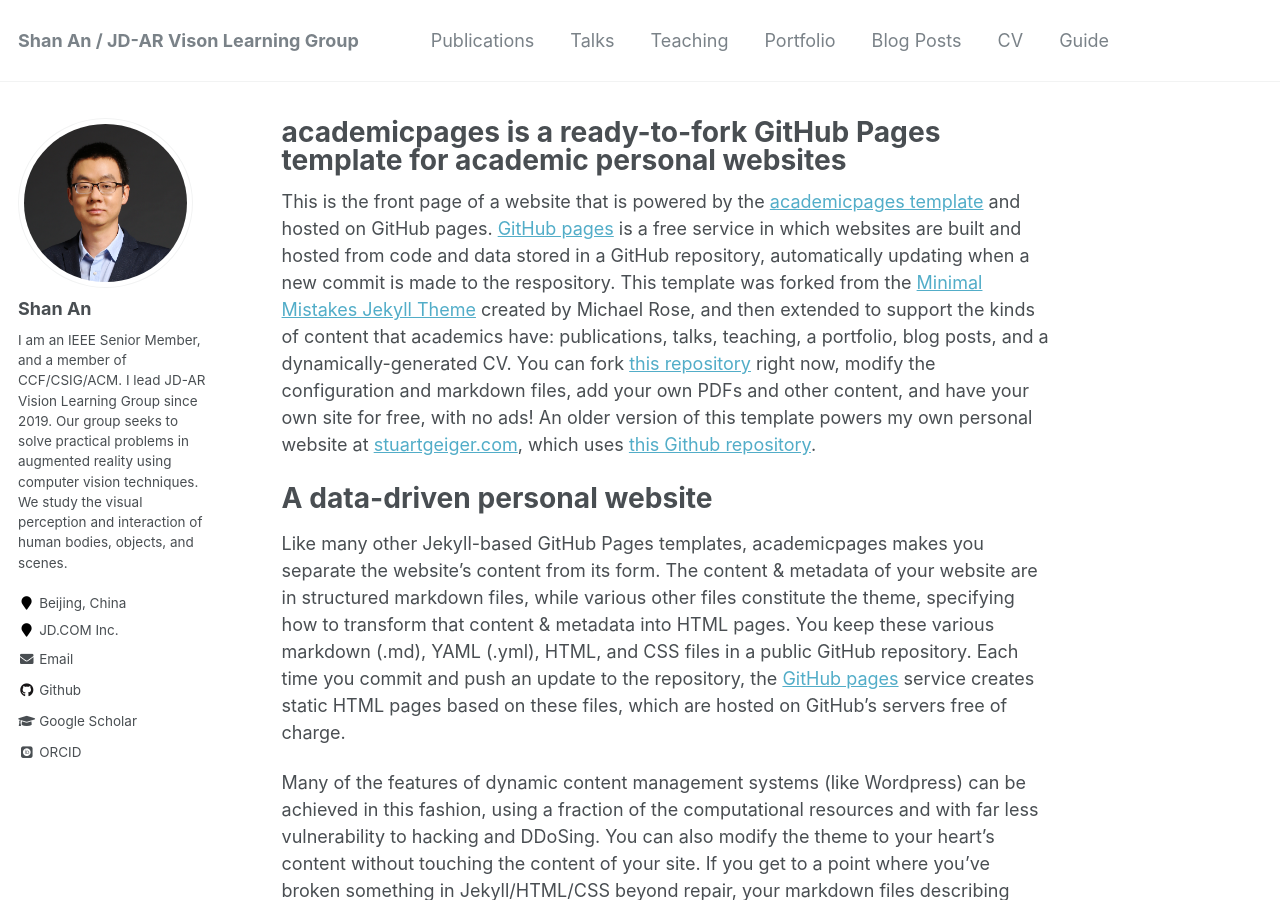
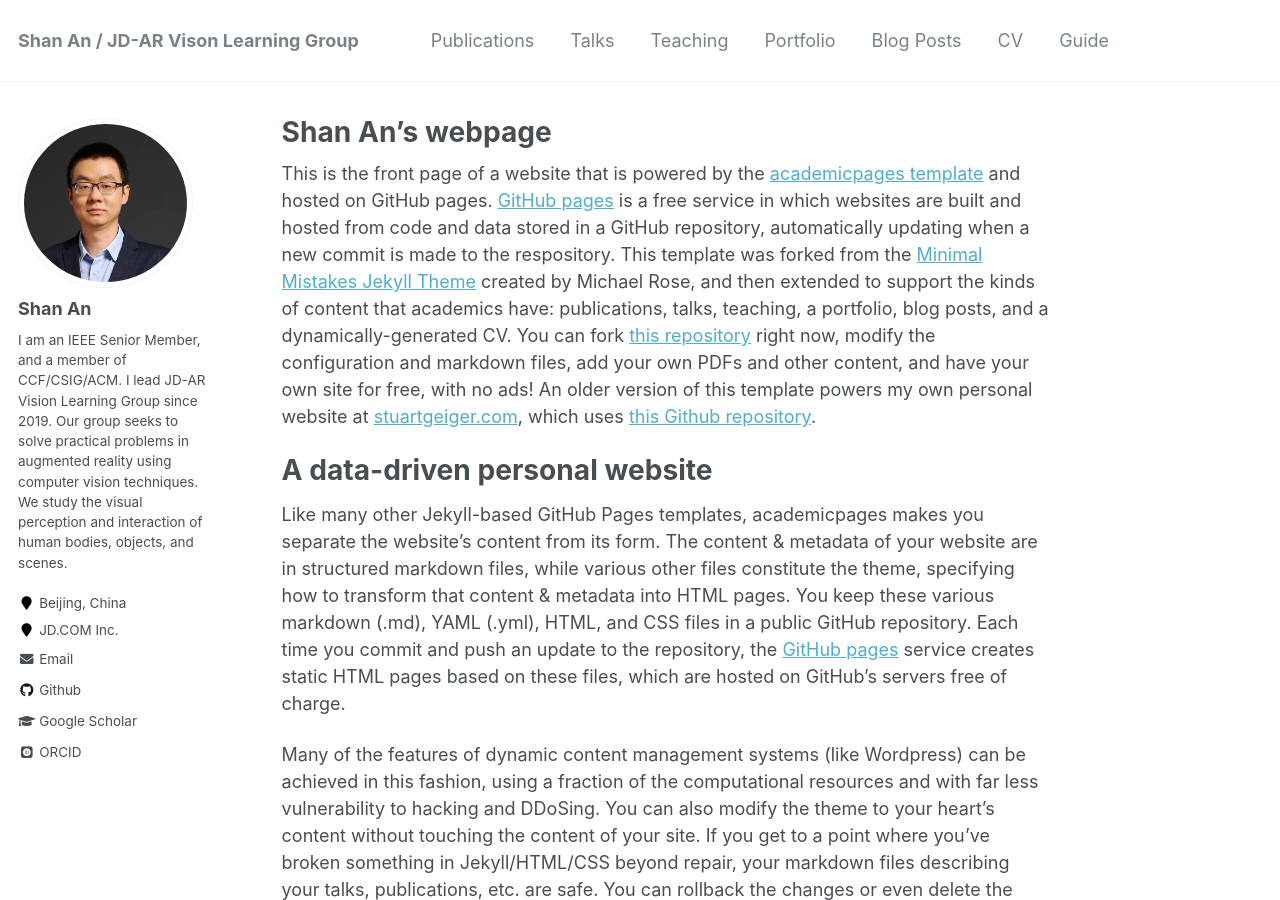
Before and after one commit to anshan-XR-ROB/anshan-XR-ROB.github.io, a Jekyll site: the page built from _pages/about.md, in a window 1280 px wide and 900 px high. Built offline with Jekyll 4.4.1, drawn with Linux system fonts in a browser that asks for light colours; some web fonts are replaced.

Commit message:
Update about.md

```diff
--- a/_pages/about.md
+++ b/_pages/about.md
@@ -1,6 +1,6 @@
 ---
 permalink: /
-title: "academicpages is a ready-to-fork GitHub Pages template for academic personal websites"
+title: "Shan An's webpage"
 excerpt: "About me"
 author_profile: true
 redirect_from:
```
